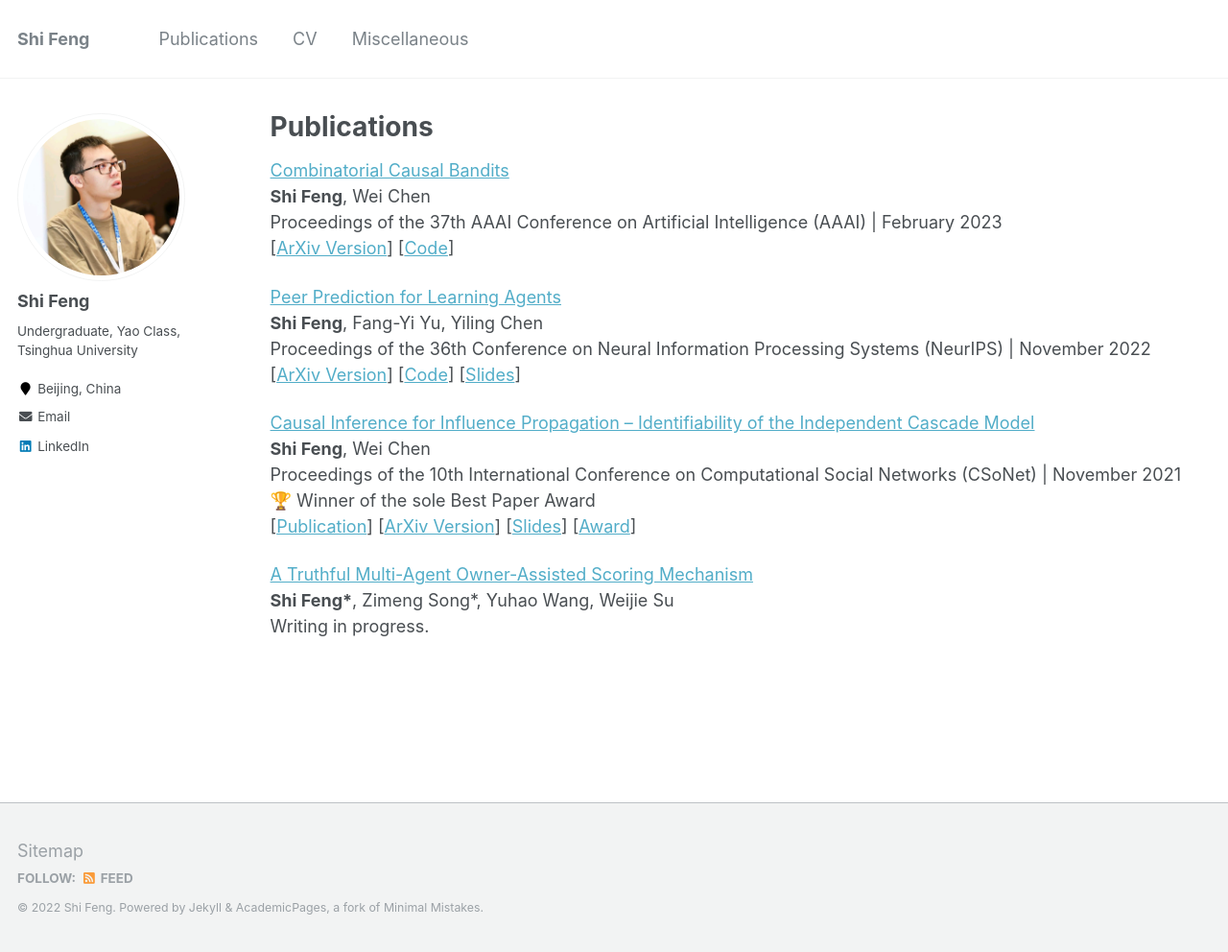
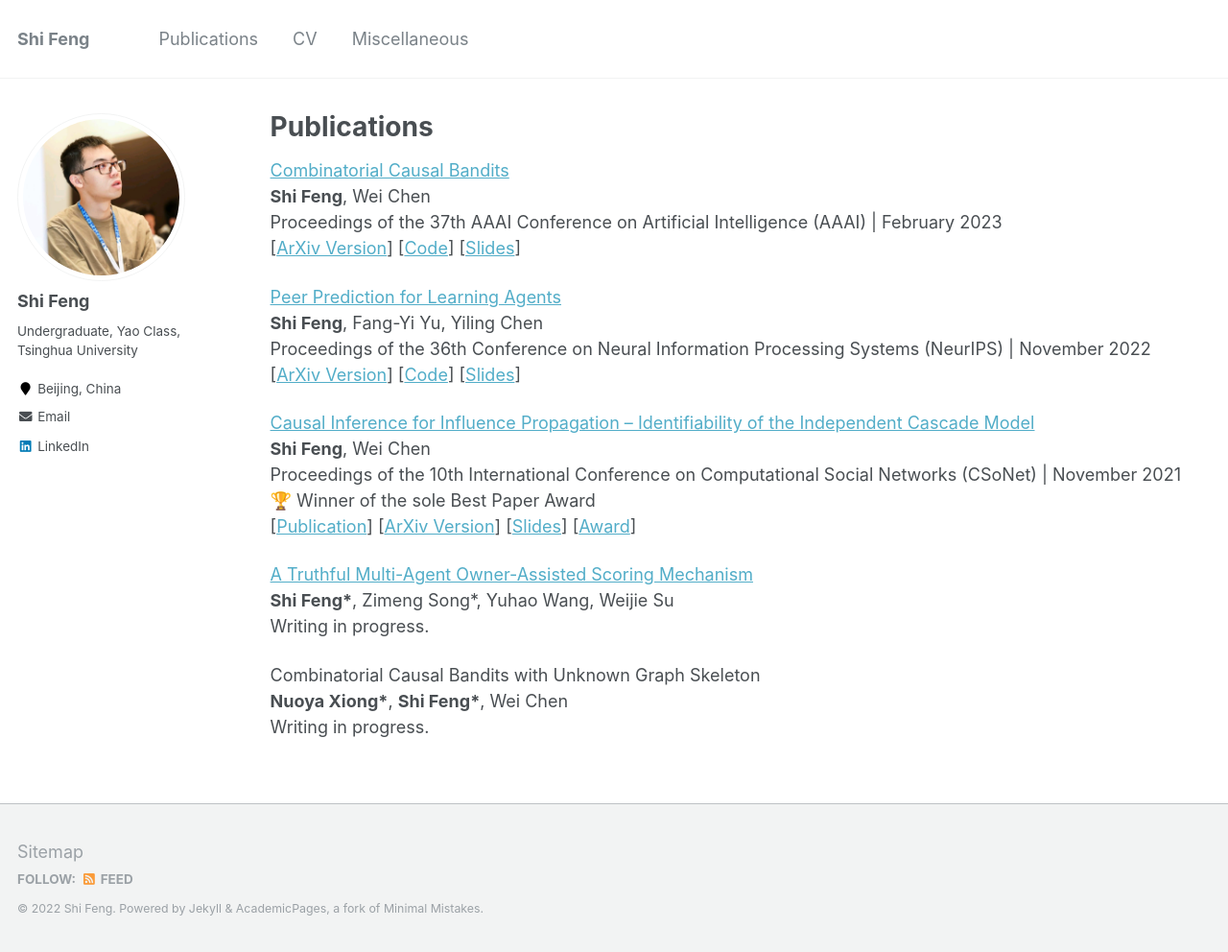
Before and after one commit to fengtony686/fengshi.link, a Jekyll site: the page built from _pages/publications.md, in a window 1280 px wide and 992 px high. Shown: the whole window at 96% size. Built offline with Jekyll 4.4.1, drawn with Linux system fonts in a browser that asks for light colours.

Commit message:
add a slide

```diff
--- a/_pages/publications.md
+++ b/_pages/publications.md
@@ -18,7 +18,7 @@ author_profile: true
 [Combinatorial Causal Bandits](/files/ccb.pdf)\\
 **Shi Feng**, Wei Chen\\
 Proceedings of the 37th AAAI Conference on Artificial Intelligence (AAAI) | February 2023\\
-[[ArXiv Version](https://arxiv.org/abs/2206.01995)] [[Code](https://github.com/fengtony686/CCB)]
+[[ArXiv Version](https://arxiv.org/abs/2206.01995)] [[Code](https://github.com/fengtony686/CCB)] [[Slides](/files/ccb.pptx)]
 
 [Peer Prediction for Learning Agents](/files/peer_prediction.pdf)\\
 **Shi Feng**, Fang-Yi Yu, Yiling Chen\\
@@ -35,3 +35,7 @@ Proceedings of the 10th International Conference on Computational Social Network
 [A Truthful Multi-Agent Owner-Assisted Scoring Mechanism](/files/owner_assist.pdf)\\
 **Shi Feng\***, Zimeng Song\*, Yuhao Wang, Weijie Su\\
 Writing in progress.
+
+Combinatorial Causal Bandits with Unknown Graph Skeleton\\
+**Nuoya Xiong\***, **Shi Feng\***, Wei Chen\\
+Writing in progress.
```
Also changed, not shown: 4 other files.
